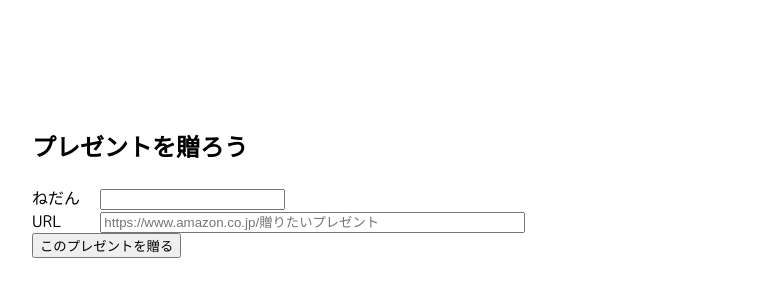
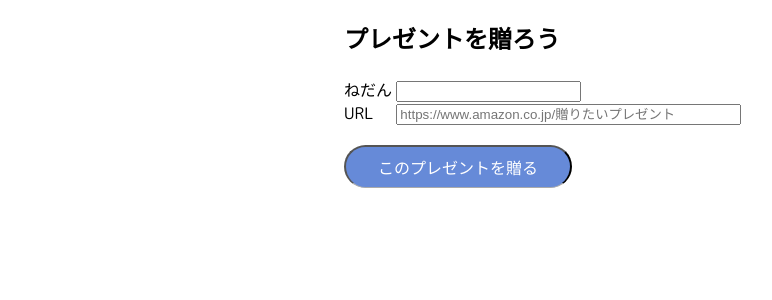
Before and after one commit to sakurum/xmas_hackathon, a Flask app: page / in a window 1280 px wide. Shown: the top 300 px of the page, without its empty margins (96-868 px from the left). Run offline with Flask 2, Linux system fonts and the light colour scheme.

Commit message:
ボタンをりっちにした

```diff
--- a/static/style.css
+++ b/static/style.css
@@ -2,7 +2,9 @@
 
 body {
     font-family: 'M PLUS Rounded 1c', sans-serif;
-    margin: 10%;
+    margin-left: auto;
+    margin-right: auto;
+    width: 400px;
 }
 
 .input_posturl {
@@ -20,7 +22,7 @@ body {
 
 .line_title {
     display: inline-block;
-    width: 4em;
+    width: 3em;
 }
 
 .form {
@@ -28,4 +30,25 @@ body {
 }
 
 .submit {
+    margin-top: 10px;
 }
+
+.btn-square-shadow {
+    font-size: 100%;
+    margin-top: 10px;
+    display: inline-block;
+    padding: 0.5em 2em;
+    text-decoration: none;
+    background: #668ad8;/*ボタン色*/
+    color: #FFF;
+    border-bottom: 1px solid #aaa;
+    border-radius: 2em;
+}
+
+.btn-square-shadow:active {
+    /*ボタンを押したとき*/
+    -webkit-transform: translateY(1px);
+    transform: translateY(1px);/*下に動く*/
+    box-shadow: 0px 0px 1px rgba(0, 0, 0, 0.2);/*影を小さく*/
+    border-bottom: none;
+}
--- a/templates/index.html
+++ b/templates/index.html
@@ -8,7 +8,7 @@
             ねだん
         </div>
         <div class="form">
-            <input type="number" id="present_price" name="present_price" size="4">
+            <input type="number" id="present_price" name="present_price" size="6">
         </div>
     </div>
 
@@ -17,11 +17,13 @@
             URL
         </div>
         <div class="form">
-            <input type="url" id="present_URL" name="present_URL" placeholder="https://www.amazon.co.jp/贈りたいプレゼント" size="50">
+            <input type="url" id="present_URL" name="present_URL" placeholder="https://www.amazon.co.jp/贈りたいプレゼント" size="40">
         </div>
     </div>
 
-    <input type="submit" class="submit" name="submit" value="このプレゼントを贈る">
+    <div class="submit">
+        <input type="submit" class="btn-square-shadow" name="submit" value="このプレゼントを贈る">
+    </div>
 
 </form>
 
--- a/templates/layout.html
+++ b/templates/layout.html
@@ -8,9 +8,11 @@
 </head>
 
 <body>
-{% block content %}
-<!-- ここにメインコンテンツを書く -->
-{% endblock %}
+    <div class="content">
+        {% block content %}
+        <!-- ここにメインコンテンツを書く -->
+        {% endblock %}
+    </div>
 </body>
 
 </html>
```
